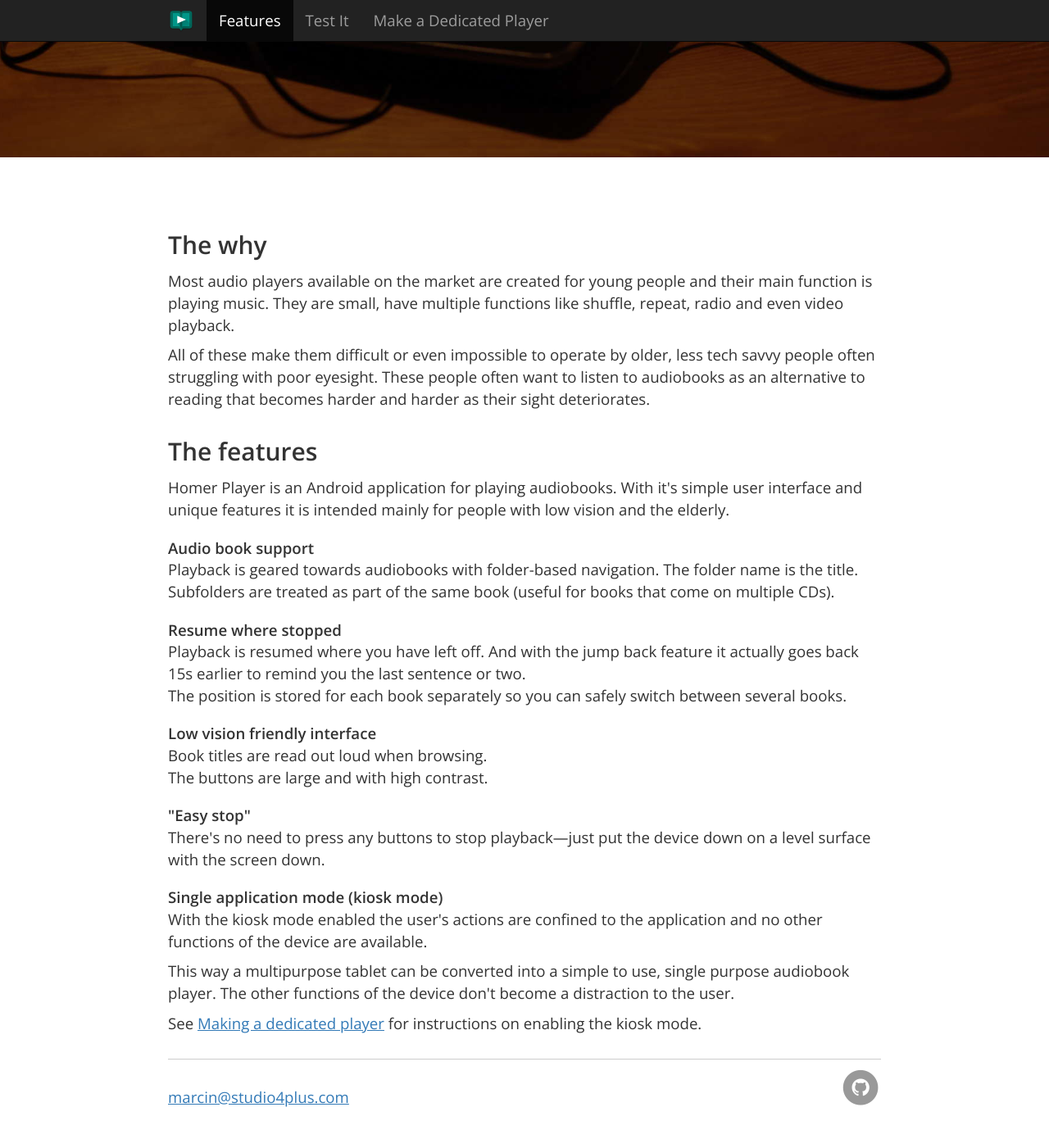
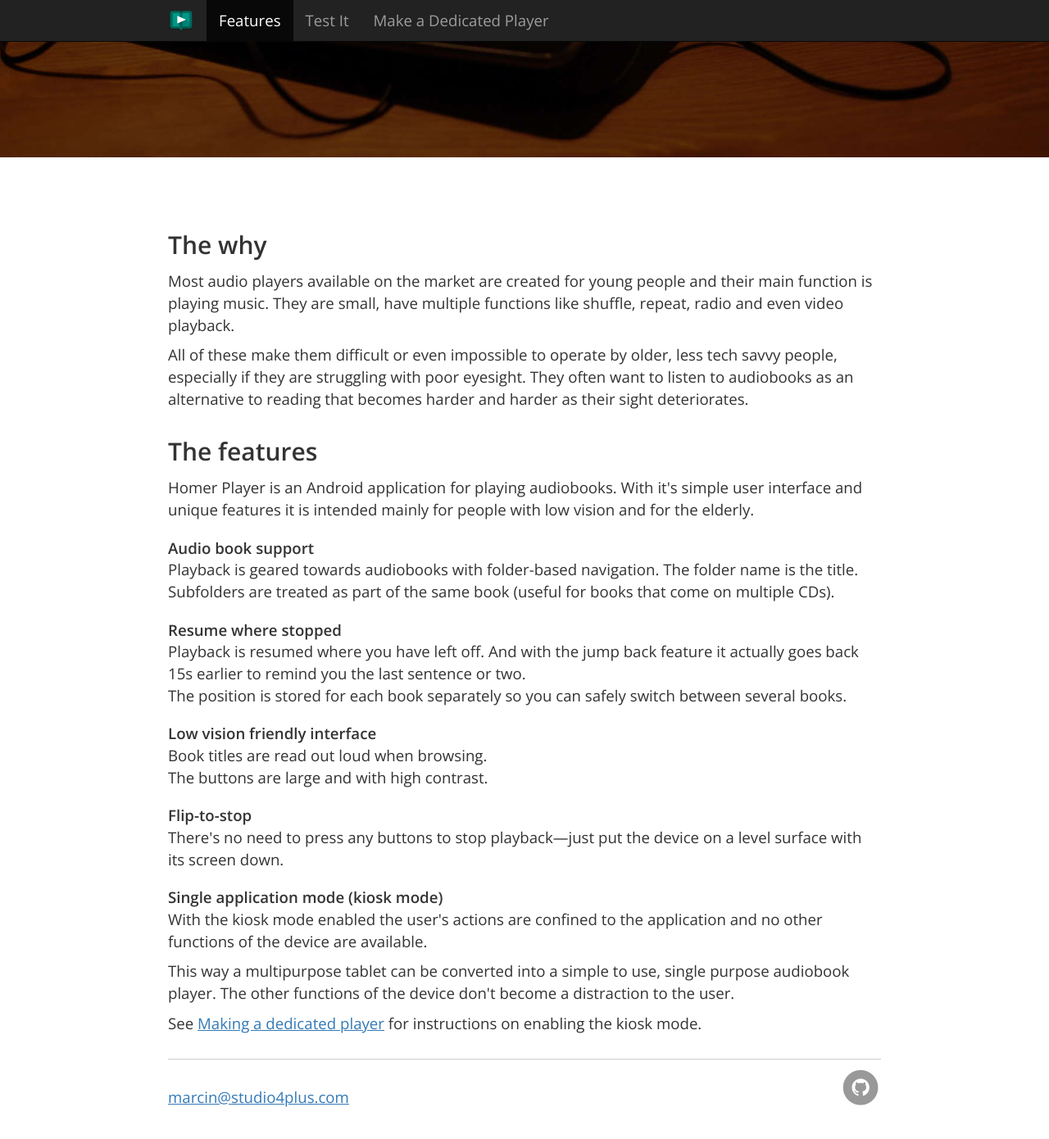
Before and after one commit to msimonides/homerplayer, a Jekyll site: the page built from features.html, in a window 1280 px wide and 1400 px high, scrolled down 392 px. Shown: the top 1390 px of the window at 82% size. Built offline with Jekyll 4.4.1, drawn with Linux system fonts in a browser that asks for light colours; nearby versions of some CDN libraries.

Commit message:
Small editorial changes.

```diff
--- a/features.html
+++ b/features.html
@@ -17,9 +17,9 @@
 
 <p>
 All of these make them difficult or even impossible to operate by older, less
-tech savvy people often struggling with poor eyesight. These people often want
-to listen to audiobooks as an alternative to reading that becomes harder and
-harder as their sight deteriorates.
+tech savvy people, especially if they are struggling with poor eyesight. They
+often want to listen to audiobooks as an alternative to reading that becomes
+harder and harder as their sight deteriorates.
 </p>
 
 <h2>The features</h2>
@@ -27,7 +27,7 @@
 <p>
 Homer Player is an Android application for playing audiobooks. With it's simple
 user interface and unique features it is intended mainly for people with low
-vision and the elderly.
+vision and for the elderly.
 </p>
 
 <h3>Audio book support</h3>
@@ -55,11 +55,11 @@
 The buttons are large and with high contrast.
 </p>
 
-<h3>"Easy stop"</h3>
+<h3>Flip-to-stop</h3>
 
 <p>
 There's no need to press any buttons to stop playback&mdash;just put the device
-down on a level surface with the screen down.
+on a level surface with its screen down.
 </p>
 
 <h3>Single application mode (kiosk mode)</h3>
--- a/install-dedicated.html
+++ b/install-dedicated.html
@@ -17,6 +17,7 @@
 
 <ul>
 <li>An Android tablet with <strong>Android 5.0</strong> or newer.</li>
+<li>(optional) A "smart cover" that activates the device when it's opened.</li>
 <li>Access to a PC or Mac.</li>
 <li>About <strong>30 minutes</strong> of your time.</li>
 </ul>
@@ -24,14 +25,15 @@
 <p>
 Any tablet should do fine as long as Android 5.0 is installed. It's best that it
 doesn't have any other buttons than power and volume as they would only get in
-the way. Other than that there are no special hardware requirements.
+the way (e.g. hardware "home" button). Other than that there are no special
+hardware requirements.
 </p>
 
 <p>
 At the time of this writing the cheaper tablets are offered with older Android
 versions but this is likely to change soon.
 For the time being I can recommend a used Nexus 7. The older 2012 model
-<a href="http://www.ebay.com/sch/i.html?_odkw=nexus+7+2012&_osacat=0&_from=R40&_nkw=nexus+7+2012&_sacat=171485">can be obtained for under $80</a>.
+<a href="http://www.ebay.com/sch/i.html?_odkw=nexus+7+2012&_osacat=0&_from=R40&_nkw=nexus+7+2012&_sacat=171485">can be obtained for under $80</a>. And it supports smart covers.
 </p>
 
 <div class="text-center">
```
